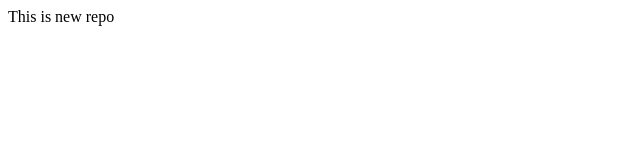
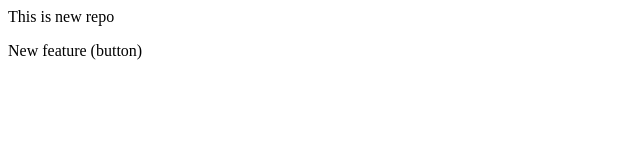
Before and after one commit to Yudhiraa/Localrepo, a plain HTML site: page index.html in a window 1280 px wide. Shown: the whole page, without its empty margins (0-640 px from the left). Drawn offline with Linux system fonts and the light colour scheme.

```diff
--- a/index.html
+++ b/index.html
@@ -1 +1,2 @@
 <p>This is new repo</p>
+<p> New feature (button)</p>
```
